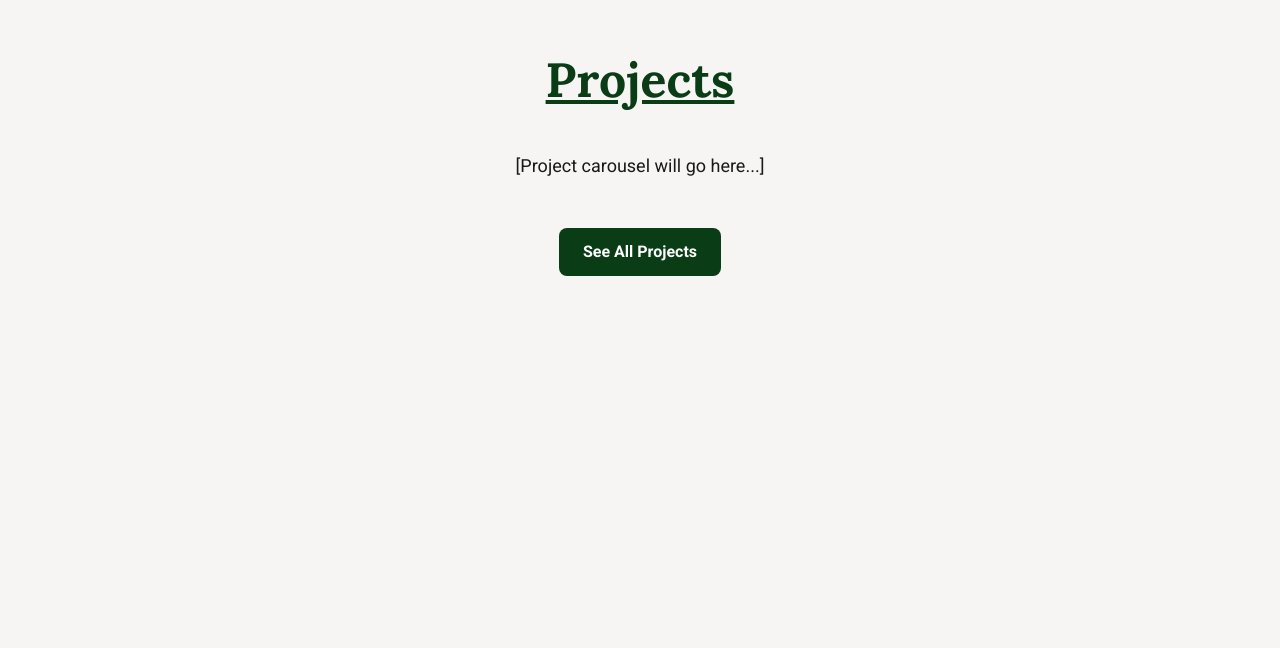
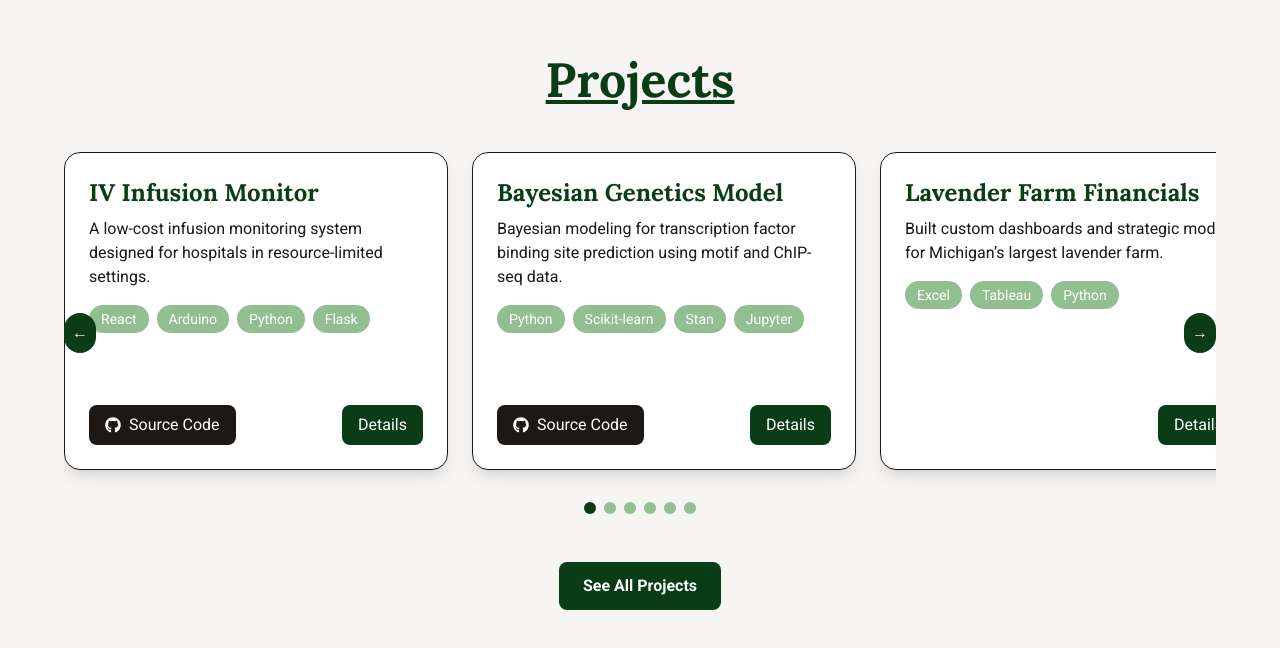
Before and after one commit to sophieyzhou/sophieyzhou.github.io, a React (Create React App) app: page / in a window 1280 px wide. Shown: the part 1928-2576 px from the top of the page. Built offline with nearby package versions, Linux system fonts and the light colour scheme.

Commit message:
projects carousel scaffolding

```diff
--- a/package.json
+++ b/package.json
@@ -7,6 +7,7 @@
     "cra-template-pwa": "2.0.0",
     "react": "^19.1.0",
     "react-dom": "^19.1.0",
+    "react-icons": "^5.5.0",
     "react-router-dom": "^7.6.3",
     "react-scripts": "5.0.1",
     "react-simple-typewriter": "^5.0.1",
--- a/src/pages/Projects.jsx
+++ b/src/pages/Projects.jsx
@@ -1,7 +1,81 @@
-import React from "react";
+import React, { useEffect, useRef, useState } from "react";
 import { Link } from "react-router-dom";
+import { FaGithub } from "react-icons/fa";
+
+// Sample project data structure
+const projects = [
+  {
+    title: "IV Infusion Monitor",
+    description: "A low-cost infusion monitoring system designed for hospitals in resource-limited settings.",
+    techStack: ["React", "Arduino", "Python", "Flask"],
+    github: "https://github.com/sophieyzhou/medical-device",
+    hasGithub: true,
+    detailsPage: "/projects/medical-device",
+  },
+  {
+    title: "Bayesian Genetics Model",
+    description: "Bayesian modeling for transcription factor binding site prediction using motif and ChIP-seq data.",
+    techStack: ["Python", "Scikit-learn", "Stan", "Jupyter"],
+    github: "https://github.com/sophieyzhou/ctcf-tf-binding",
+    hasGithub: true,
+    detailsPage: "/projects/genetics-ml",
+  },
+  {
+    title: "Lavender Farm Financials",
+    description: "Built custom dashboards and strategic models for Michigan’s largest lavender farm.",
+    techStack: ["Excel", "Tableau", "Python"],
+    github: "",
+    hasGithub: false,
+    detailsPage: "/projects/lavender-farm",
+  },
+  {
+    title: "Hydrogen Fuel Systems Optimizer",
+    description: "Optimizer that decides makes optimal choices of energy production on an integrated green energy grid to minimize costs.",
+    techStack: ["Python", "Conda", "pyomo", "matplotlib"],
+    github: "https://github.com/sophieyzhou/grid-load-balancing",
+    hasGithub: true,
+    detailsPage: "/projects/energy-optimizer",
+  },
+  {
+    title: "ODEs for Multi-Source Gravitational Orbits",
+    description: "Models the behavior of astronomical objects in a multi-item system to account for gravitational force interaction using ordinary differential equations.",
+    techStack: ["scipy", "matplotlib", "Python"],
+    github: "https://github.com/sophieyzhou/astronomical-odes",
+    hasGithub: true,
+    detailsPage: "/projects/astronomical-odes",
+  },
+  {
+    title: "Biomedical Engineering Project Team Website",
+    description: "Designed and developed multi page website for biomedical engineering project team",
+    techStack: ["JavaScript", "Typescript", "React", "CSS"],
+    github: "",
+    hasGithub: false,
+    detailsPage: "/projects/flow-website",
+  },
+];
 
 function Projects() {
+  const [current, setCurrent] = useState(0);
+  const carouselRef = useRef(null);
+
+  // // Auto-rotate every 5 seconds
+  // useEffect(() => {
+  //   const interval = setInterval(() => {
+  //     setCurrent((prev) => (prev + 1) % projects.length);
+  //   }, 5000);
+  //   return () => clearInterval(interval);
+  // }, []);
+
+  // Scroll to the current project
+  useEffect(() => {
+    if (carouselRef.current) {
+      carouselRef.current.scrollTo({
+        left: carouselRef.current.offsetWidth * current,
+        behavior: "smooth",
+      });
+    }
+  }, [current]);
+
   return (
     <section
       id="projects"
@@ -14,11 +88,87 @@ function Projects() {
         </h2>
       </Link>
 
-      {/* Carousel placeholder */}
-      <div className="w-full max-w-6xl flex items-center justify-center">
-        <p className="text-lg font-body text-neutral-dark">
-          [Project carousel will go here...]
-        </p>
+      {/* Carousel container */}
+      <div className="relative w-full max-w-6xl">
+        {/* Carousel */}
+        <div
+          ref={carouselRef}
+          className="flex overflow-x-hidden space-x-6 pb-4 transition-transform"
+        >
+          {projects.map((project, index) => (
+            <div
+              key={index}
+              className="min-w-full sm:min-w-[300px] max-w-sm flex-shrink-0 bg-white shadow-lg rounded-2xl p-6 border border-neutral-dark flex flex-col justify-between"
+            >
+              <div>
+                <h3 className="text-2xl font-header font-bold text-primary mb-2">
+                  {project.title}
+                </h3>
+                <p className="text-neutral-dark text-base mb-4 font-body">
+                  {project.description}
+                </p>
+                <div className="flex flex-wrap gap-2 mb-4">
+                  {project.techStack.map((tech, i) => (
+                    <span
+                      key={i}
+                      className="px-3 py-1 bg-secondary text-white text-sm rounded-full"
+                    >
+                      {tech}
+                    </span>
+                  ))}
+                </div>
+              </div>
+
+              <div className="flex justify-between items-center mt-auto">
+                {project.hasGithub && (
+                  <a
+                    href={project.github}
+                    target="_blank"
+                    rel="noopener noreferrer"
+                    className="flex items-center gap-2 px-4 py-2 bg-neutral-dark text-white rounded-lg hover:bg-accent transition"
+                  >
+                    <FaGithub /> Source Code
+                  </a>
+                )}
+                <Link
+                  to={project.detailsPage}
+                  className="ml-auto px-4 py-2 bg-primary text-white rounded-lg hover:bg-accent transition"
+                >
+                  Details
+                </Link>
+              </div>
+            </div>
+          ))}
+        </div>
+
+        {/* Arrows */}
+        <button
+          onClick={() =>
+            setCurrent((prev) => (prev - 1 + projects.length) % projects.length)
+          }
+          className="absolute left-0 top-1/2 -translate-y-1/2 bg-primary text-white p-2 rounded-full hover:bg-accent"
+        >
+          &#8592;
+        </button>
+        <button
+          onClick={() => setCurrent((prev) => (prev + 1) % projects.length)}
+          className="absolute right-0 top-1/2 -translate-y-1/2 bg-primary text-white p-2 rounded-full hover:bg-accent"
+        >
+          &#8594;
+        </button>
+
+        {/* Dots */}
+        <div className="flex justify-center mt-4 gap-2">
+          {projects.map((_, idx) => (
+            <button
+              key={idx}
+              onClick={() => setCurrent(idx)}
+              className={`w-3 h-3 rounded-full ${
+                current === idx ? "bg-primary" : "bg-secondary"
+              }`}
+            ></button>
+          ))}
+        </div>
       </div>
 
       {/* See All button */}
```
Also changed, not shown: 1 other file (tests, documents, lock files or other folders).
